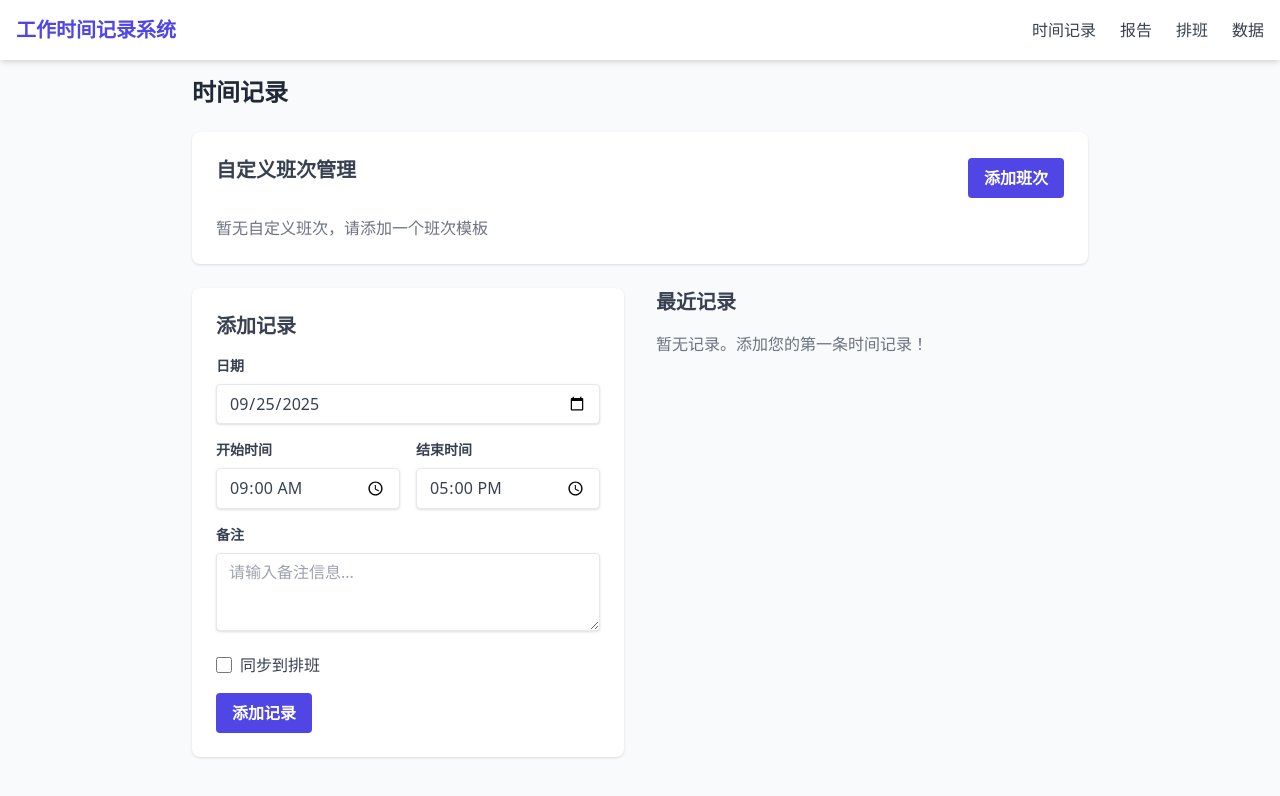
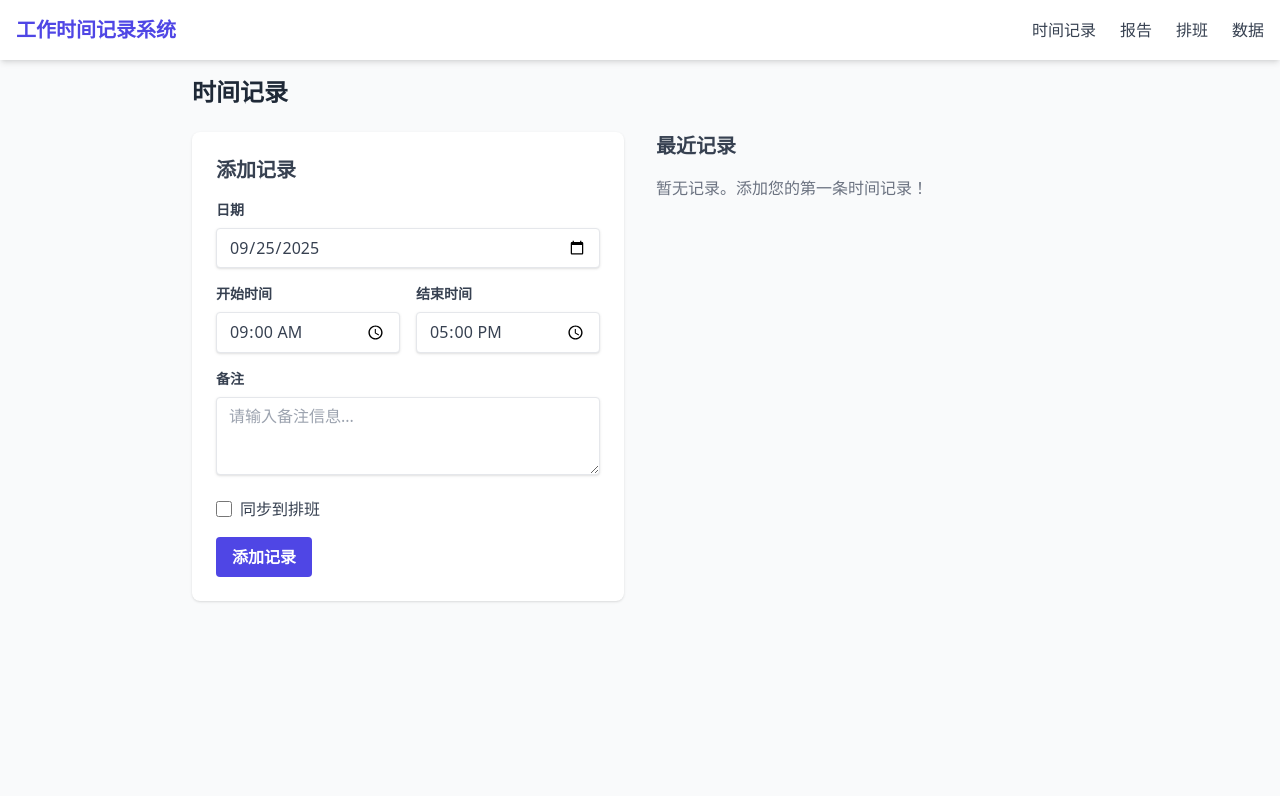
Before and after one commit to JiuWang95/workcum, a React (Vite) app: page / in a window 1280 px wide. Shown: the top 796 px of the page. Built offline with nearby package versions, Linux system fonts and the light colour scheme.

Commit message:
refactor(页面组件): 将CustomShiftManager从TimeEntryPage移到SchedulePage
将CustomShiftManager组件从TimeEntryPage移除并添加到SchedulePage，以更合理地组织页面组件结构

```diff
--- a/src/pages/SchedulePage.jsx
+++ b/src/pages/SchedulePage.jsx
@@ -1,6 +1,7 @@
 import React, { useState, useEffect } from 'react';
 import { format, addMonths, subMonths, isSameDay } from 'date-fns';
 import MonthlyScheduleCalendar from '../components/MonthlyScheduleCalendar';
+import CustomShiftManager from '../components/CustomShiftManager';
 import { useTranslation } from 'react-i18next';
 
 const SchedulePage = () => {
@@ -58,6 +59,8 @@ const SchedulePage = () => {
           onDateChange={setCurrentMonth}
         />
       </div>
+
+      <CustomShiftManager />
     </div>
   );
 };
--- a/src/pages/TimeEntryPage.jsx
+++ b/src/pages/TimeEntryPage.jsx
@@ -1,6 +1,5 @@
 import React, { useState } from 'react';
 import TimeEntryForm from '../components/TimeEntryForm';
-import CustomShiftManager from '../components/CustomShiftManager';
 import { useTranslation } from 'react-i18next';
 
 const TimeEntryPage = () => {
@@ -22,9 +21,6 @@ const TimeEntryPage = () => {
   return (
     <div className="max-w-4xl mx-auto">
       <h1 className="page-heading">{t('time_entry.title')}</h1>
-
-      {/* Custom Shift Manager */}
-      <CustomShiftManager />
 
       <div className="grid grid-cols-1 md:grid-cols-2 gap-8">
         <div>
```
